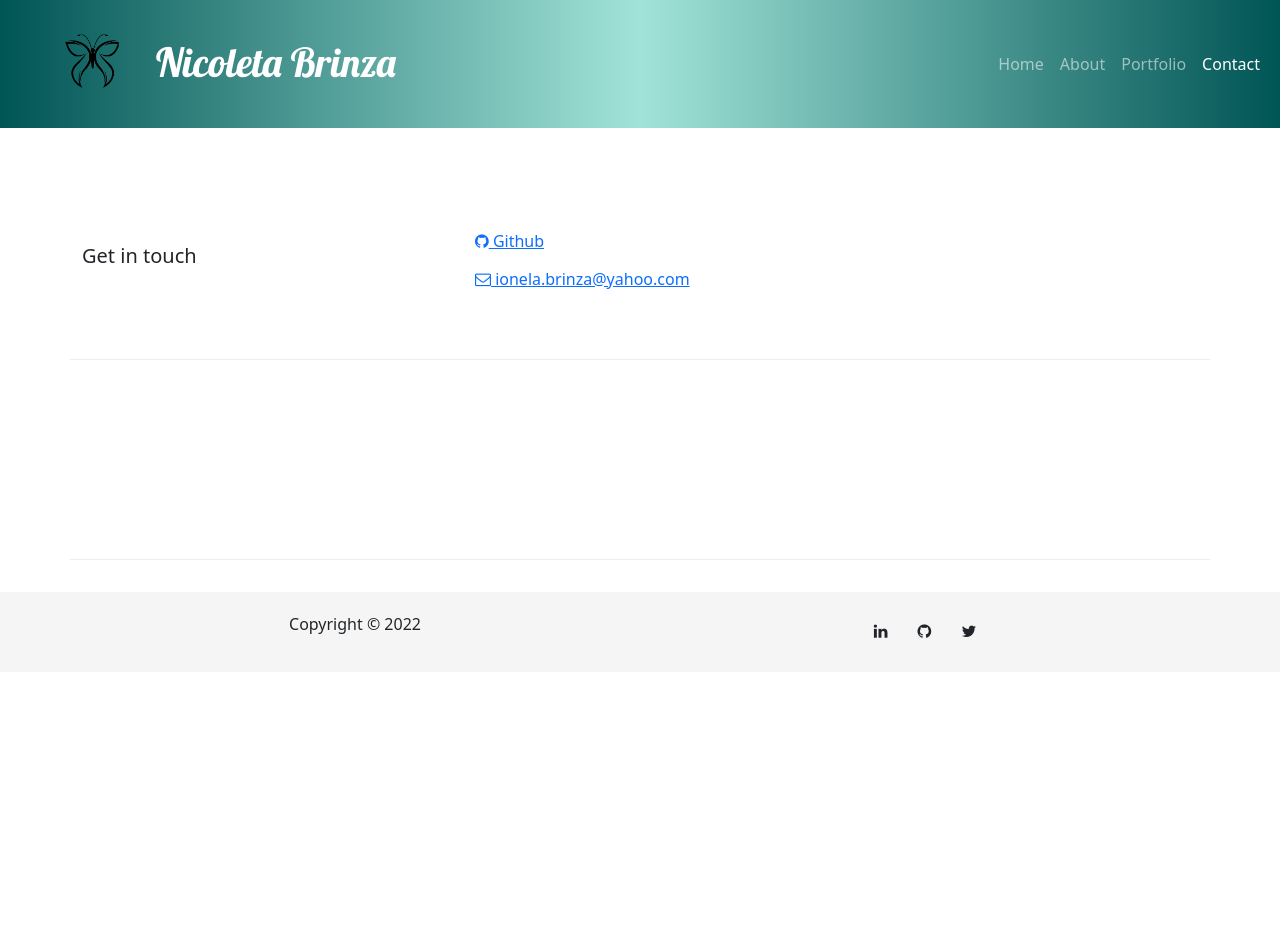
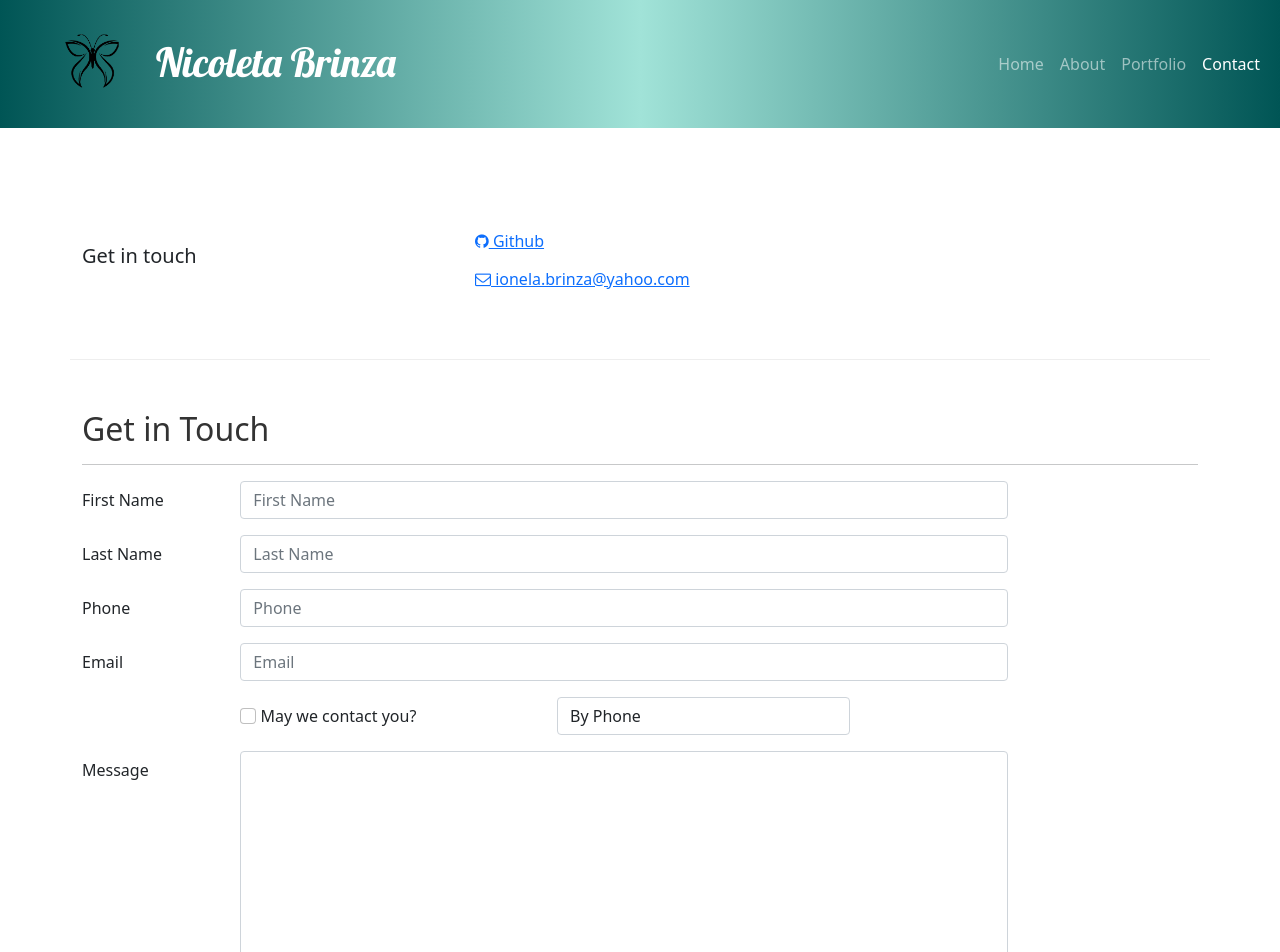
Before and after one commit to ionelabrinza/My-first-react-app, a React (Create React App) app: page /contact in a window 1280 px wide. Shown: the top 952 px of the page. Before the commit the page ends 800 px from the top, so only its background shows below. Built offline with nearby package versions, Linux system fonts and the light colour scheme.

Commit message:
Created the form with Formik

```diff
--- /dev/null
+++ b/src/components/ContactForm.js
@@ -0,0 +1,110 @@
+import { Button, Label, Col, FormGroup } from 'reactstrap';
+import { Formik, Field, Form } from 'formik';
+
+const ContactForm = () => {
+  const handleSubmit = (values, { resetForm }) => {
+    console.log('form values', values);
+    console.log('in JSON format:', JSON.stringify(values));
+    resetForm();
+  };
+  return (
+    <Formik
+      initialValues={{
+        firstName: '',
+        lastName: '',
+        phoneNum: '',
+        email: '',
+        agree: false,
+        contactType: 'By Phone',
+        feedback: '',
+      }}
+      onSubmit={handleSubmit}
+    >
+      <Form>
+        <FormGroup row>
+          <Label htmlFor="firstName" md="2">
+            First Name
+          </Label>
+          <Col md="10">
+            <Field
+              name="firstName"
+              placeholder="First Name"
+              className="form-control"
+            />
+          </Col>
+        </FormGroup>
+        <FormGroup row>
+          <Label htmlFor="lastName" md="2">
+            Last Name
+          </Label>
+          <Col md="10">
+            <Field
+              name="lastName"
+              placeholder="Last Name"
+              className="form-control"
+            />
+          </Col>
+        </FormGroup>
+        <FormGroup row>
+          <Label htmlFor="phoneNum" md="2">
+            Phone
+          </Label>
+          <Col md="10">
+            <Field
+              name="phoneNum"
+              placeholder="Phone"
+              className="form-control"
+            />
+          </Col>
+        </FormGroup>
+        <FormGroup row>
+          <Label htmlFor="email" md="2">
+            Email
+          </Label>
+          <Col md="10">
+            <Field
+              name="email"
+              placeholder="Email"
+              type="email"
+              className="form-control"
+            />
+          </Col>
+        </FormGroup>
+        <FormGroup row>
+          <Label check md={{ size: 4, offset: 2 }}>
+            <Field name="agree" type="checkbox" className="form-check-input" />{' '}
+            May we contact you?
+          </Label>
+          <Col md="4">
+            <Field name="contactType" as="select" className="form-control">
+              <option>By Phone</option>
+              <option>By Email</option>
+            </Field>
+          </Col>
+        </FormGroup>
+        <FormGroup row>
+          <Label htmlFor="feedback" md="2">
+            Message
+          </Label>
+          <Col md="10">
+            <Field
+              name="message"
+              as="textarea"
+              rows="12"
+              className="form-control"
+            />
+          </Col>
+        </FormGroup>
+        <FormGroup row>
+          <Col md={{ size: 10, offset: 2 }}>
+            <Button type="submit" color="primary">
+              Send Message
+            </Button>
+          </Col>
+        </FormGroup>
+      </Form>
+    </Formik>
+  );
+};
+
+export default ContactForm;
--- a/src/pages/ContactPage.js
+++ b/src/pages/ContactPage.js
@@ -1,4 +1,5 @@
 import { Container, Row, Col } from 'reactstrap';
+import ContactForm from '../components/ContactForm';
 
 const ContactPage = () => {
   return (
@@ -21,7 +22,15 @@
           </a>
         </Col>
       </Row>
-      <Row className="row-content"></Row>
+      <Row className="row-content">
+        <Col xs="12">
+          <h2>Get in Touch</h2>
+          <hr />
+        </Col>
+        <Col md="10">
+          <ContactForm />
+        </Col>
+      </Row>
     </Container>
   );
 };
```
Also changed, not shown: package.json (+10 -0 lines), 1 other file (tests, documents, lock files or other folders).
